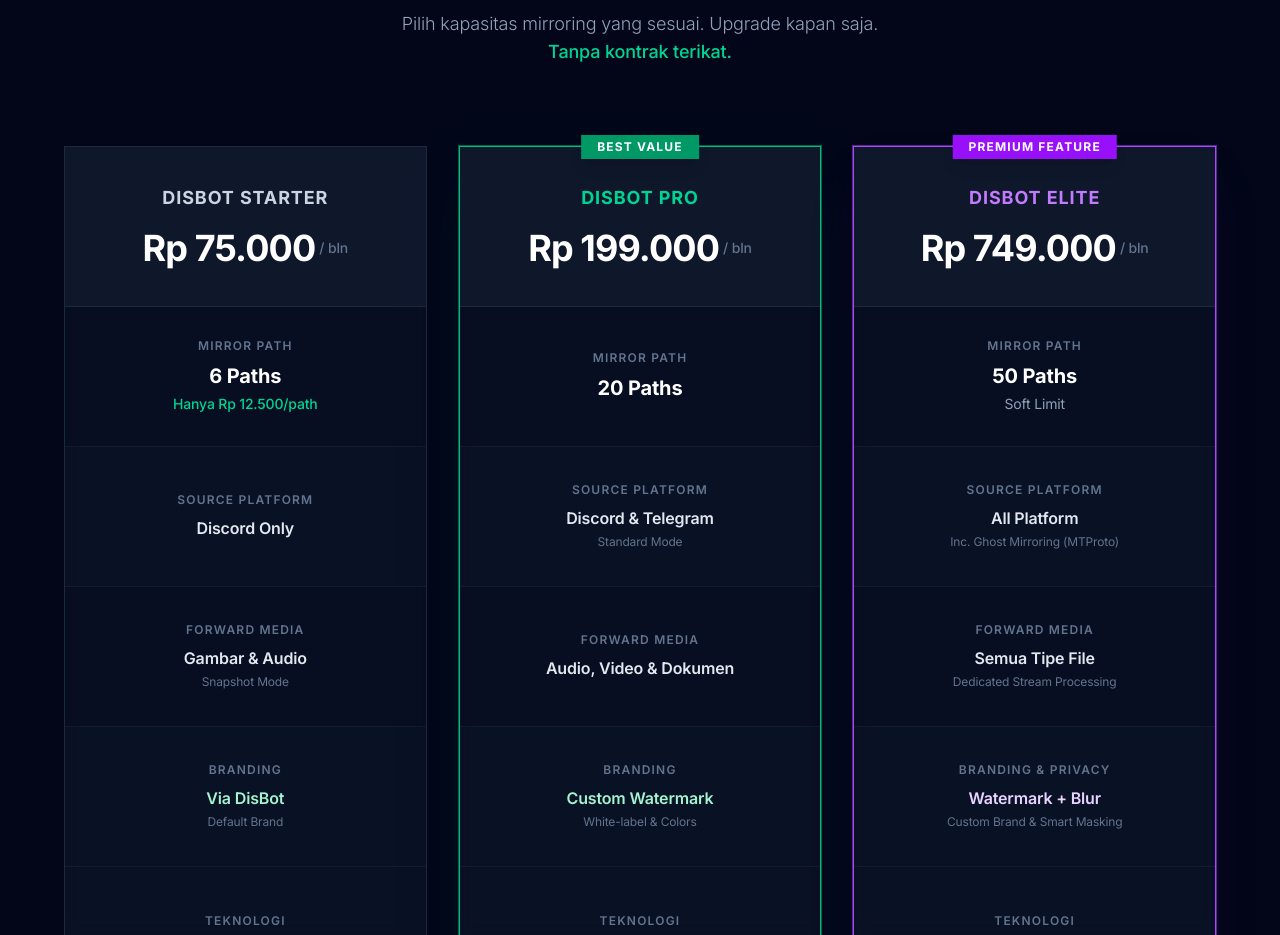
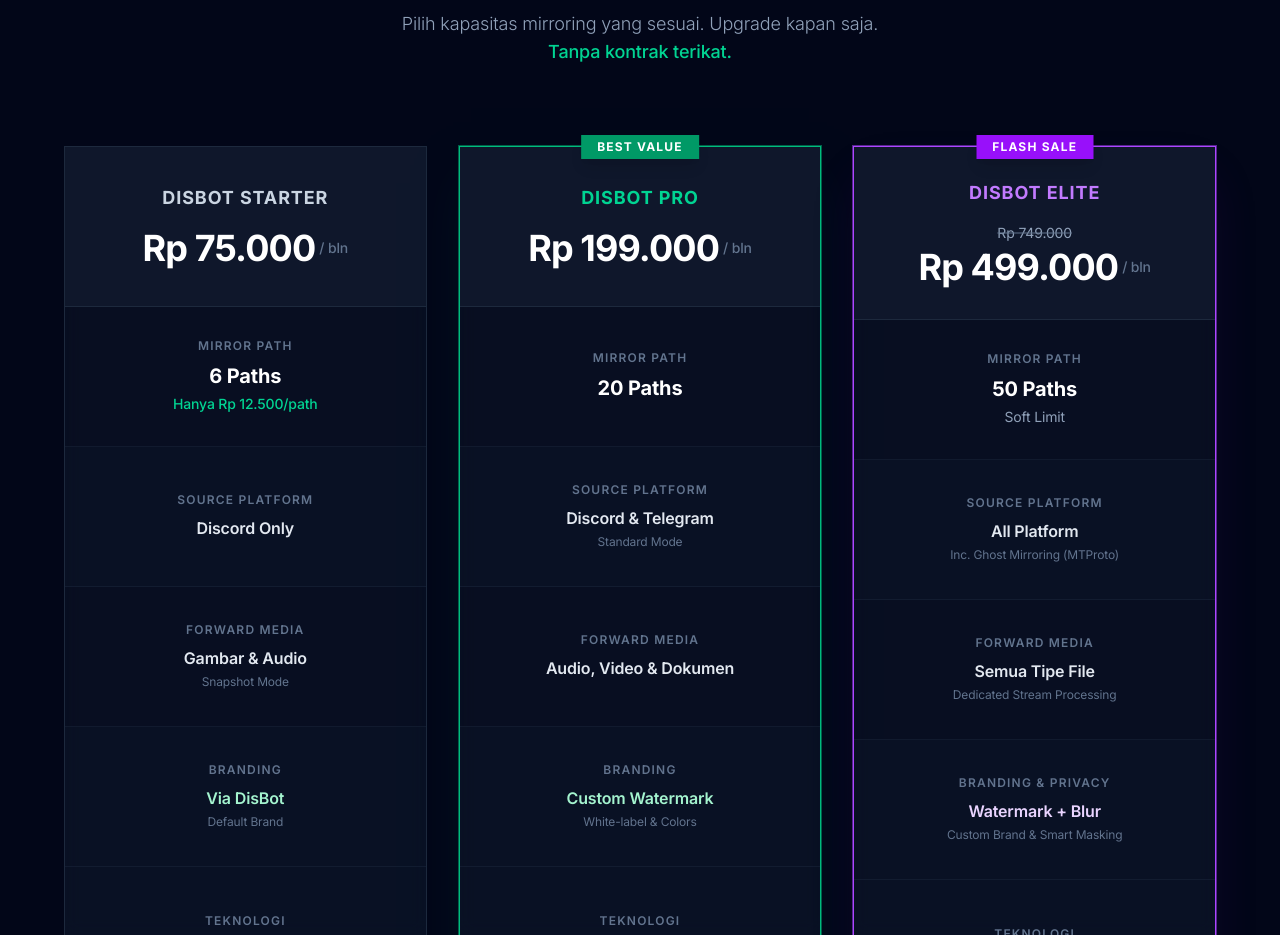
Before and after one commit to nrlim/disbot, a Next.js app: page / in a window 1280 px wide. Shown: the part 2180-3115 px from the top of the page. Built offline with nearby package versions, Linux system fonts and the light colour scheme; no server answers.

Commit message:
fix: flash sake package

```diff
--- a/src/components/PricingSection.tsx
+++ b/src/components/PricingSection.tsx
@@ -39,8 +39,9 @@
     },
     {
         name: "DisBot Elite",
-        label: "PREMIUM FEATURE",
-        price: "Rp 749.000",
+        label: "FLASH SALE",
+        price: "Rp 499.000",
+        normalPrice: "Rp 749.000",
         period: "/ bln",
         highlight: true,
         color: "purple",
@@ -121,9 +122,16 @@
                                 )}>
                                     {plan.name}
                                 </h3>
-                                <div className="flex items-center justify-center gap-1">
-                                    <span className="text-4xl font-bold text-white tracking-tight">{plan.price}</span>
-                                    <span className="text-slate-500 text-sm font-medium">{plan.period}</span>
+                                <div className="flex flex-col items-center justify-center">
+                                    {(plan as any).normalPrice && (
+                                        <span className="text-slate-400 text-sm line-through decoration-slate-500/50 decoration-2 mb-1">
+                                            {(plan as any).normalPrice}
+                                        </span>
+                                    )}
+                                    <div className="flex items-center justify-center gap-1">
+                                        <span className="text-4xl font-bold text-white tracking-tight">{plan.price}</span>
+                                        <span className="text-slate-500 text-sm font-medium">{plan.period}</span>
+                                    </div>
                                 </div>
                             </div>
 
--- a/src/components/SettingsPricing.tsx
+++ b/src/components/SettingsPricing.tsx
@@ -171,9 +171,23 @@
                                 )}
 
                                 <div className="mb-6">
-                                    <div className="text-sm text-gray-500 font-semibold uppercase tracking-wide mb-1">
-                                        {plan.name}
+                                    <div className="flex justify-between items-center mb-1">
+                                        <div className="text-sm text-gray-500 font-semibold uppercase tracking-wide">
+                                            {plan.name}
+                                        </div>
+                                        {(plan as any).label && (
+                                            <span className="px-2 py-0.5 bg-red-100 text-red-600 text-xs font-bold rounded-full animate-pulse">
+                                                {(plan as any).label}
+                                            </span>
+                                        )}
                                     </div>
+
+                                    {(plan as any).normalPriceLabel && (
+                                        <div className="text-sm text-gray-400 line-through decoration-gray-400/50 decoration-2 mb-0.5">
+                                            {(plan as any).normalPriceLabel}
+                                        </div>
+                                    )}
+
                                     <div className="text-2xl font-bold text-gray-900">
                                         {plan.priceLabel}
                                         <span className="text-sm font-normal text-gray-500">/mo</span>
--- a/src/lib/constants.ts
+++ b/src/lib/constants.ts
@@ -35,10 +35,13 @@
     },
     {
         name: "ELITE",
-        price: 749000,
-        priceLabel: "Rp 749.000",
+        price: 499000,
+        priceLabel: "Rp 499.000",
+        normalPrice: 749000,
+        normalPriceLabel: "Rp 749.000",
+        label: "FLASH SALE",
         limit: PLAN_LIMITS.ELITE,
-        message: "Halo admin DISBOT, saya ingin berlangganan Paket Elite seharga Rp 749.000/bulan. Saya butuh Dedicated Instance, Custom Blur, dan Ghost Mirroring.",
+        message: "Halo admin DISBOT, saya ingin berlangganan Paket Elite seharga Rp 499.000/bulan (Flash Sale). Saya butuh Dedicated Instance, Custom Blur, dan Ghost Mirroring.",
         weight: 3,
         features: ["50 Mirror Paths", "Smart Custom Blur", "Ghost Mirroring (MTProto)", "Dedicated Stream Process", "Custom Watermark"]
     }
```
